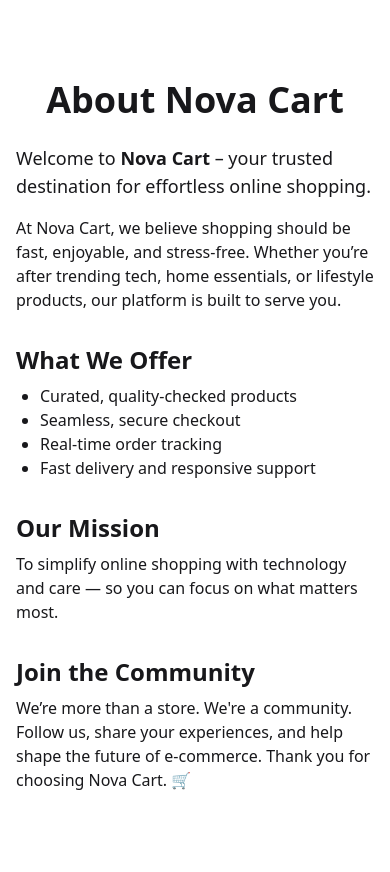
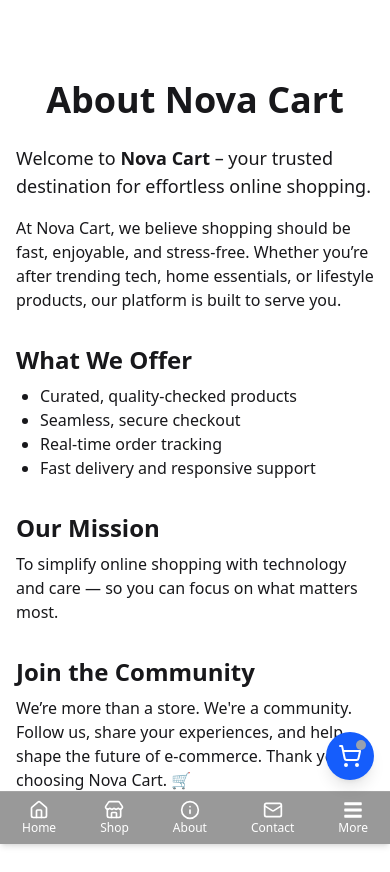
Before and after one commit to Gakenye8741/e-commerce-FrontEnd, a React (Vite) app: page /About in a window 390 px wide. Built offline with nearby package versions, Linux system fonts and the light colour scheme.

Commit message:
made my cart look great in phones

```diff
--- a/src/components/Navbar.tsx
+++ b/src/components/Navbar.tsx
@@ -10,20 +10,23 @@ import {
   ChevronDown,
   LayoutDashboard,
   LogOut,
-  X,
+  X
 } from "lucide-react";
-import { Link, useNavigate } from "react-router-dom";
+import { Link, useNavigate, useLocation } from "react-router-dom";
 import { useSelector, useDispatch } from "react-redux";
 import { clearCredentials } from "../Features/Auth/AuthSlice";
 import type { RootState } from "../App/store";
-import { getCart, type CartItem /*, removeFromCart */ } from "../utils/CartStorage";
-
+import type { CartItem } from "../utils/CartTYpes";
+import { getCart } from "../utils/CartStorage";
+import { FaBars } from "react-icons/fa";
 
 const Navbar = () => {
   const [dropdownOpen, setDropdownOpen] = useState(false);
   const [cartDrawerOpen, setCartDrawerOpen] = useState(false);
+  const [moreOpen, setMoreOpen] = useState(false);
   const [cartItems, setCartItems] = useState<CartItem[]>([]);
 
+  const location = useLocation();
   const navigate = useNavigate();
   const dispatch = useDispatch();
 
@@ -31,10 +34,18 @@ const Navbar = () => {
   const user = useSelector((state: RootState) => state.auth.user);
   const dashboardPath = user?.role === "admin" ? "/Admindashboard" : "/user/dashboard";
 
-  useEffect(() => {
+  const updateCart = () => {
     const storedCart = getCart();
     setCartItems(storedCart);
-  }, [cartDrawerOpen]);
+  };
+
+  useEffect(() => {
+    updateCart();
+    window.addEventListener("cartUpdated", updateCart);
+    return () => {
+      window.removeEventListener("cartUpdated", updateCart);
+    };
+  }, []);
 
   const totalItems = cartItems.reduce((acc, item) => acc + item.quantity, 0);
   const subtotal = cartItems.reduce((sum, item) => sum + +item.price * item.quantity, 0);
@@ -44,15 +55,11 @@ const Navbar = () => {
     navigate("/login");
   };
 
-  // Optional remove handler
-  // const handleRemove = (productId: number) => {
-  //   removeFromCart(productId);
-  //   setCartItems(getCart());
-  // };
+  const isActive = (path: string) => location.pathname === path;
 
   return (
     <>
-      {/* Mobile Mini Top Navbar */}
+      {/* Mobile Topbar */}
       {isAuthenticated && (
         <div className="fixed top-0 left-0 right-0 z-50 md:hidden backdrop-blur-md bg-brandLight/70 shadow-sm text-brandDark text-sm px-4 py-2 flex justify-between items-center">
           <div className="text-2xl font-bold text-brandDark flex items-center gap-1">
@@ -70,32 +77,31 @@ const Navbar = () => {
           </div>
 
           <div className="flex items-center space-x-8 text-brandDark font-medium">
-            <Link to="/" className="flex items-center gap-1 hover:text-brandMid">
+            <Link to="/" className={`flex items-center gap-1 hover:text-brandMid ${isActive("/") && "text-brandMid"}`}>
               <Home className="w-4 h-4" /> Home
             </Link>
-            <Link to="/Shop" className="flex items-center gap-1 hover:text-brandMid">
+            <Link to="/Shop" className={`flex items-center gap-1 hover:text-brandMid ${isActive("/Shop") && "text-brandMid"}`}>
               <Store className="w-4 h-4" /> Shop
             </Link>
-            <Link to="/About" className="flex items-center gap-1 hover:text-brandMid">
+            <Link to="/About" className={`flex items-center gap-1 hover:text-brandMid ${isActive("/About") && "text-brandMid"}`}>
               <Info className="w-4 h-4" /> About
             </Link>
-            <Link to="/Contact" className="flex items-center gap-1 hover:text-brandMid">
+            <Link to="/Contact" className={`flex items-center gap-1 hover:text-brandMid ${isActive("/Contact") && "text-brandMid"}`}>
               <Mail className="w-4 h-4" /> Contact
             </Link>
           </div>
 
           <div className="flex items-center space-x-4 relative">
-            {/* 🛒 Floating Cart Icon */}
             <div
               className="relative cursor-pointer text-brandDark"
               onClick={() => setCartDrawerOpen(true)}
             >
               <ShoppingCart className="w-6 h-6" />
-              {totalItems > 0 && (
-                <span className="absolute -top-2 -right-2 bg-red-500 text-white text-xs rounded-full px-1">
-                  {totalItems}
-                </span>
-              )}
+              <span
+                className={`absolute -top-1 -right-1 w-2.5 h-2.5 rounded-full ${
+                  totalItems > 0 ? "bg-green-500" : "bg-gray-300"
+                }`}
+              ></span>
             </div>
 
             {!isAuthenticated ? (
@@ -137,7 +143,7 @@ const Navbar = () => {
         </div>
       </nav>
 
-      {/* 🛒 Beautified Mini Cart Drawer */}
+      {/* Cart Drawer */}
       {cartDrawerOpen && (
         <div className="fixed inset-0 z-50 bg-black/50 flex justify-end transition-opacity duration-300">
           <div className="w-80 bg-white h-full p-4 shadow-lg relative transform transition-transform duration-300">
@@ -165,19 +171,9 @@ const Navbar = () => {
                       <div className="flex-1">
                         <p className="text-sm font-semibold text-gray-800 truncate">{item.title}</p>
                         <p className="text-xs text-gray-500">
-                          Qty: {item.quantity} ×{" "}
-                          <span className="font-medium text-gray-700">Ksh {item.price}</span>
+                          Qty: {item.quantity} × <span className="font-medium text-gray-700">Ksh {item.price}</span>
                         </p>
                       </div>
-
-                      {/* Optional Remove button
-                      <button
-                        className="text-red-500 hover:text-red-700"
-                        onClick={() => handleRemove(item.productId)}
-                      >
-                        <X className="w-4 h-4" />
-                      </button>
-                      */}
                     </li>
                   ))}
                 </ul>
@@ -199,6 +195,72 @@ const Navbar = () => {
           </div>
         </div>
       )}
+
+      {/* 📱 Bottom Nav */}
+      <div className="fixed bottom-0 left-0 right-0 z-40 md:hidden backdrop-blur-md bg-black/40 border-t border-white/10 shadow-md">
+        <div className="flex justify-around items-center text-white text-sm py-2 relative">
+          <Link to="/" className={`flex flex-col items-center ${isActive("/") ? "text-brandMid" : ""}`}>
+            <Home className="w-5 h-5" />
+            <span className="text-xs">Home</span>
+          </Link>
+
+          <Link to="/Shop" className={`flex flex-col items-center ${isActive("/Shop") ? "text-brandMid" : ""}`}>
+            <Store className="w-5 h-5" />
+            <span className="text-xs">Shop</span>
+          </Link>
+
+          <Link to="/About" className={`flex flex-col items-center ${isActive("/About") ? "text-brandMid" : ""}`}>
+            <Info className="w-5 h-5" />
+            <span className="text-xs">About</span>
+          </Link>
+
+           <Link to="/Contact" className={`flex flex-col items-center ${isActive("/About") ? "text-brandMid" : ""}`}>
+            <Mail className="w-5 h-5" />
+            <span className="text-xs">Contact</span>
+          </Link>
+
+          <button onClick={() => setMoreOpen(!moreOpen)} className="flex flex-col items-center">
+            <FaBars className="w-5 h-5" />
+            <span className="text-xs">More</span>
+          </button>
+
+          {moreOpen && isAuthenticated && (
+            <div className="absolute bottom-14 right-2 bg-white shadow-lg rounded-lg text-sm w-40 z-50 text-gray-700">
+              <Link
+                to={dashboardPath}
+                onClick={() => setMoreOpen(false)}
+                className="flex items-center gap-2 px-4 py-2 hover:bg-gray-100"
+              >
+                <LayoutDashboard className="w-4 h-4" /> Dashboard
+              </Link>
+              <button
+                onClick={() => {
+                  setMoreOpen(false);
+                  handleLogout();
+                }}
+                className="w-full text-left flex items-center gap-2 px-4 py-2 hover:bg-gray-100"
+              >
+                <LogOut className="w-4 h-4" /> Logout
+              </button>
+            </div>
+          )}
+        </div>
+      </div>
+
+      {/* 🛒 Floating Cart Button */}
+      <button
+        onClick={() => setCartDrawerOpen(true)}
+        className="fixed bottom-16 right-4 z-50 bg-blue-600 text-white p-3 rounded-full shadow-lg hover:bg-blue-700 md:hidden"
+      >
+        <div className="relative">
+          <ShoppingCart className="w-6 h-6" />
+          <span
+            className={`absolute -top-1 -right-1 w-2.5 h-2.5 rounded-full ${
+              totalItems > 0 ? "bg-green-400" : "bg-gray-400"
+            }`}
+          ></span>
+        </div>
+      </button>
     </>
   );
 };
--- a/src/pages/CartPage.tsx
+++ b/src/pages/CartPage.tsx
@@ -2,8 +2,9 @@ import  { useEffect, useState } from "react";
 
 import { toast } from "react-hot-toast";
 import { Link } from "react-router-dom";
-import { clearCart, getCart, removeFromCart, type CartItem } from "../utils/CartStorage";
+import { clearCart, getCart, removeFromCart,  } from "../utils/CartStorage";
 import Navbar from "../components/Navbar";
+import type { CartItem } from "../utils/CartTYpes";
 
 export default function Cart() {
   const [cartItems, setCartItems] = useState<CartItem[]>([]);
--- /dev/null
+++ b/src/utils/CartContext.tsx
@@ -0,0 +1,39 @@
+import { createContext, useContext, type ReactNode, useEffect, useState } from "react";
+
+import { getCart as loadCart, addToCart as storageAdd } from "../utils/CartStorage";
+import type { CartItem } from "./CartTYpes";
+
+interface CartContextType {
+  cart: CartItem[];
+  totalCount: number;
+  addToCart: (item: CartItem) => void;
+}
+
+const CartContext = createContext<CartContextType | undefined>(undefined);
+
+export const useCart = (): CartContextType => {
+  const ctx = useContext(CartContext);
+  if (!ctx) throw new Error("useCart must be used inside CartProvider");
+  return ctx;
+};
+
+export const CartProvider = ({ children }: { children: ReactNode }) => {
+  const [cart, setCart] = useState<CartItem[]>([]);
+
+  useEffect(() => {
+    setCart(loadCart());
+  }, []);
+
+  const addToCart = (item: CartItem) => {
+    storageAdd(item);
+    setCart(loadCart());
+  };
+
+  const totalCount = cart.reduce((sum, i) => sum + i.quantity, 0);
+
+  return (
+    <CartContext.Provider value={{ cart, totalCount, addToCart }}>
+      {children}
+    </CartContext.Provider>
+  );
+};
--- a/src/utils/CartStorage.ts
+++ b/src/utils/CartStorage.ts
@@ -1,12 +1,5 @@
-// src/utils/cartStorage.ts
+import type { CartItem } from "./CartTYpes";
 
-export interface CartItem {
-  productId: number;
-  title: string;
-  price: number | string;
-  quantity: number;
-  image: string;
-}
 
 const CART_KEY = "cart";
 
@@ -28,11 +21,11 @@ export const addToCart = (item: CartItem): void => {
   localStorage.setItem(CART_KEY, JSON.stringify(cart));
 };
 
-export const clearCart = () => {
-  localStorage.removeItem(CART_KEY);
-};
-
-export const removeFromCart = (productId: number) => {
+export const removeFromCart = (productId: number): void => {
   const cart = getCart().filter((item) => item.productId !== productId);
   localStorage.setItem(CART_KEY, JSON.stringify(cart));
 };
+
+export const clearCart = (): void => {
+  localStorage.removeItem(CART_KEY);
+};
--- /dev/null
+++ b/src/utils/CartTYpes.ts
@@ -0,0 +1,7 @@
+export interface CartItem {
+  productId: number;
+  title: string;
+  price: number; // must always be number
+  quantity: number;
+  image: string;
+}
```
Also changed, not shown: src/pages/ProductDetails.tsx (+7 -4 lines), 11 other files (tests, documents, lock files or other folders).
